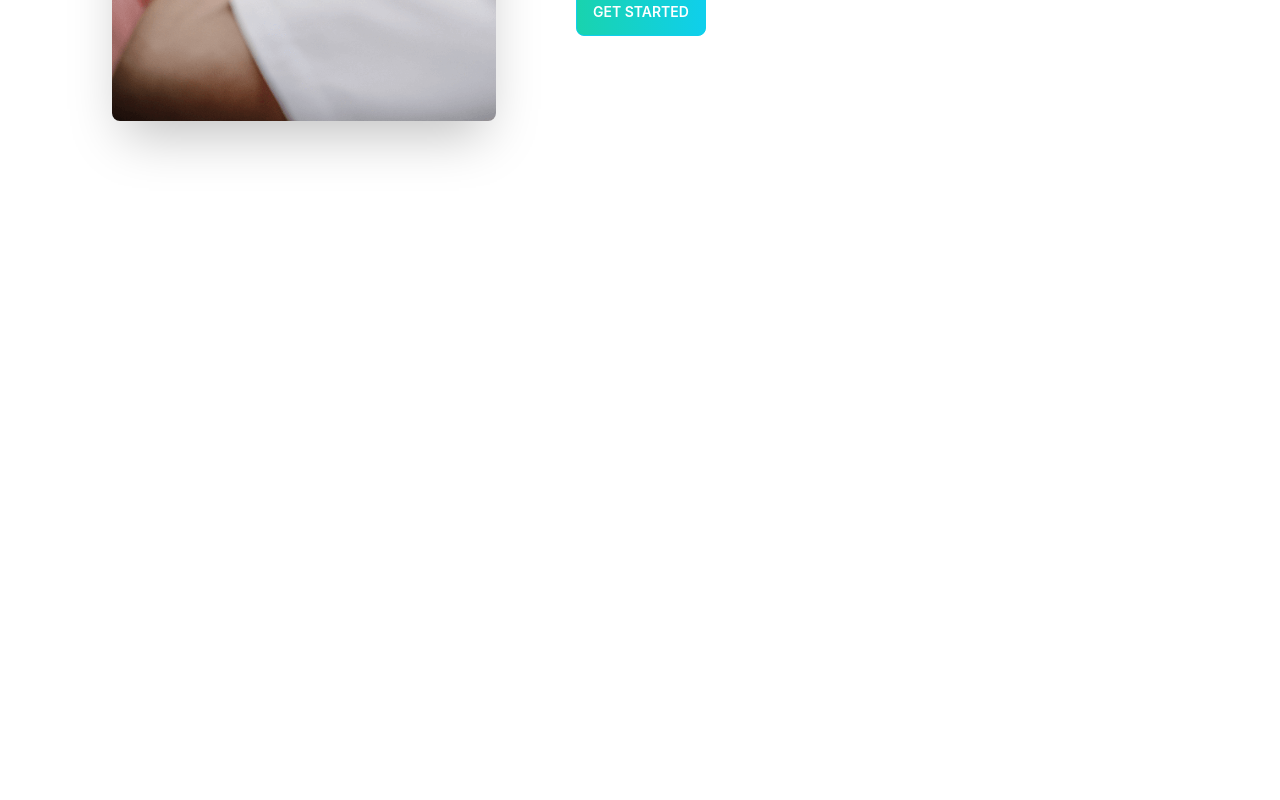
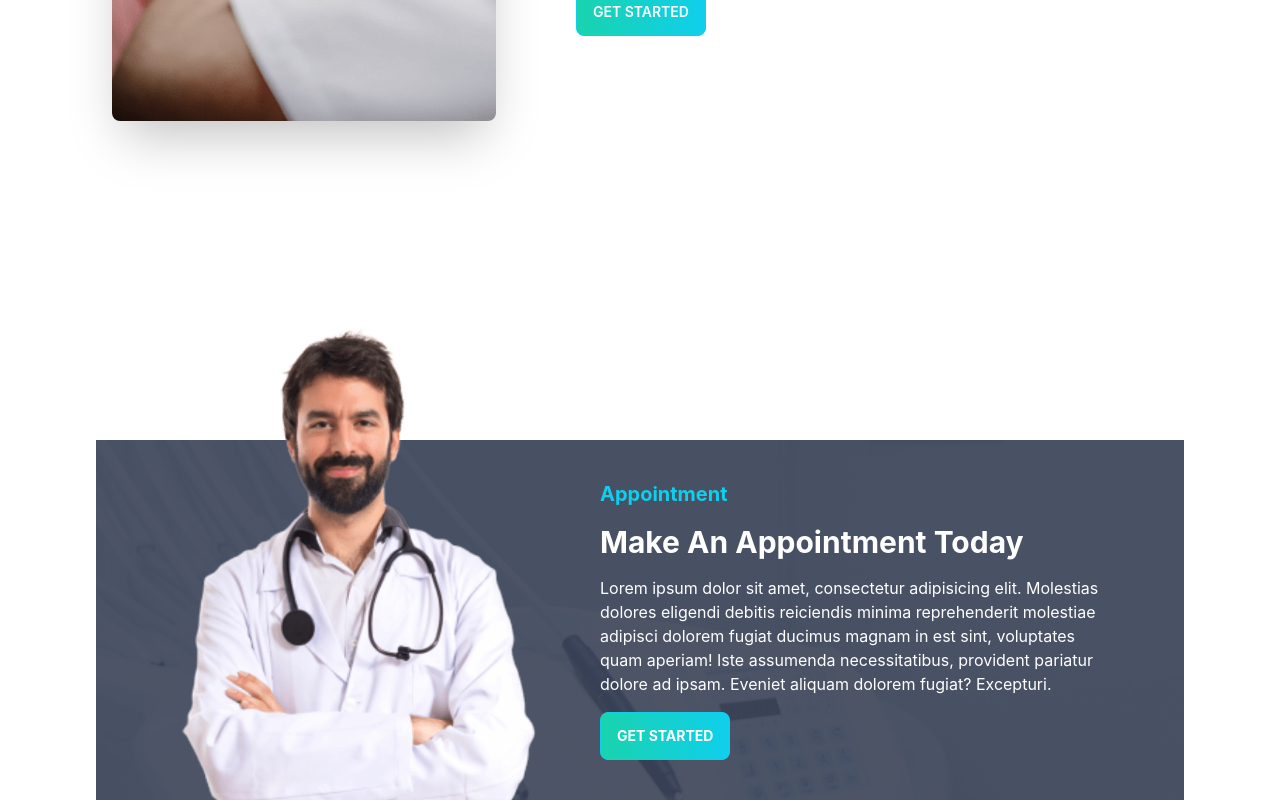
Before and after one commit to roshnirifa/doctors-portal-client-site, a React (Create React App) app: page /home in a window 1280 px wide. Shown: the part 2211-3011 px from the top of the page. Before the commit the page ends 2491 px from the top, so only its background shows below. Built offline with nearby package versions, Linux system fonts and the light colour scheme.

Commit message:
make appointment added

```diff
--- a/src/Pages/Home/DentalCareBanner/DentalCareBanner.js
+++ b/src/Pages/Home/DentalCareBanner/DentalCareBanner.js
@@ -5,7 +5,7 @@
     return (
         <div class="hero min-h-screen mt-24">
             <div class="hero-content flex-col lg:flex-row">
-                <img src={treatment} class="max-w-sm rounded-lg shadow-2xl" />
+                <img src={treatment} class="max-w-sm rounded-lg shadow-2xl" alt='' />
                 <div className='pl-16'>
                     <h1 class="text-5xl font-bold">Exceptional Dental Care, on Your Terms</h1>
                     <p class="py-6">It is a long established fact that a reader will be distracted by the readable content of a page when looking at its layout. The point of using Lorem Ipsumis that it has a more-or-less normal distribution of letters,as opposed to using 'Content here, content here', making it look like readable English. Many desktop publishing packages and web page</p>
--- a/src/Pages/Home/Home.js
+++ b/src/Pages/Home/Home.js
@@ -2,6 +2,7 @@
 import Banner from './Banner/Banner';
 import DentalCareBanner from './DentalCareBanner/DentalCareBanner';
 import Info from './Info/Info';
+import MakeAppoitment from './MakeAppoitment/MakeAppoitment';
 import Services from './Services/Services';
 
 const Home = () => {
@@ -11,6 +12,7 @@
             <Info></Info>
             <Services></Services>
             <DentalCareBanner></DentalCareBanner>
+            <MakeAppoitment></MakeAppoitment>
         </div>
     );
 };
--- /dev/null
+++ b/src/Pages/Home/MakeAppoitment/MakeAppoitment.js
@@ -0,0 +1,23 @@
+import React from 'react';
+import doctor from '../../../assets/images/doctor-small.png'
+import appointment from '../../../assets/images/appointment.png'
+
+const MakeAppoitment = () => {
+    return (
+        <section style={{
+            background: `url(${appointment})`
+        }} className='flex justify-center items-center mt-40'>
+            <div className='flex-1'>
+                <img className='mt-[-120px]' src={doctor} alt="" />
+            </div>
+            <div className='flex-1 pr-20'>
+                <h3 className='text-primary font-bold text-xl mb-4'>Appointment</h3>
+                <h2 className='text-3xl font-bold text-white mb-4'>Make An Appointment Today</h2>
+                <p className='text-white mb-4'>Lorem ipsum dolor sit amet, consectetur adipisicing elit. Molestias dolores eligendi debitis reiciendis minima reprehenderit molestiae adipisci dolorem fugiat ducimus magnam in est sint, voluptates quam aperiam! Iste assumenda necessitatibus, provident pariatur dolore ad ipsam. Eveniet aliquam dolorem fugiat? Excepturi.</p>
+                <button className="btn btn-primary uppercase font-bold text-white bg-gradient-to-r from-secondary to-primary">Get Started</button>
+            </div>
+        </section>
+    );
+};
+
+export default MakeAppoitment;
```
